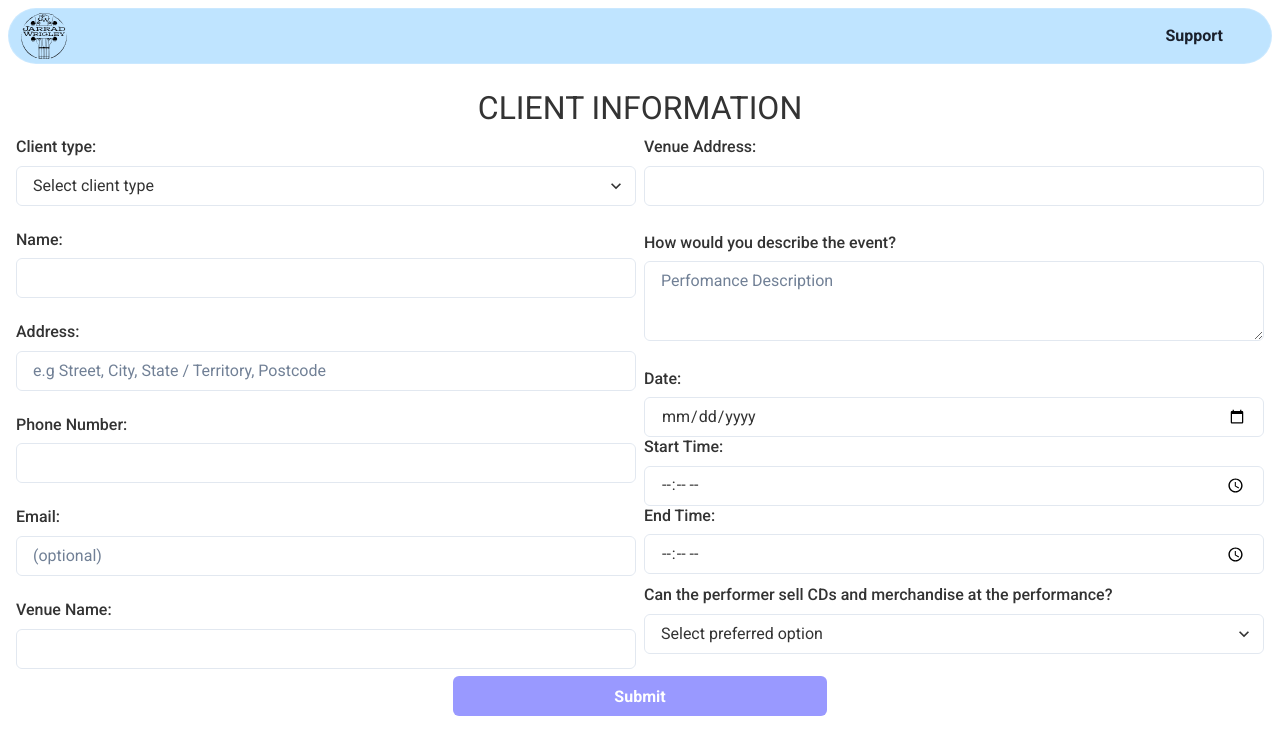
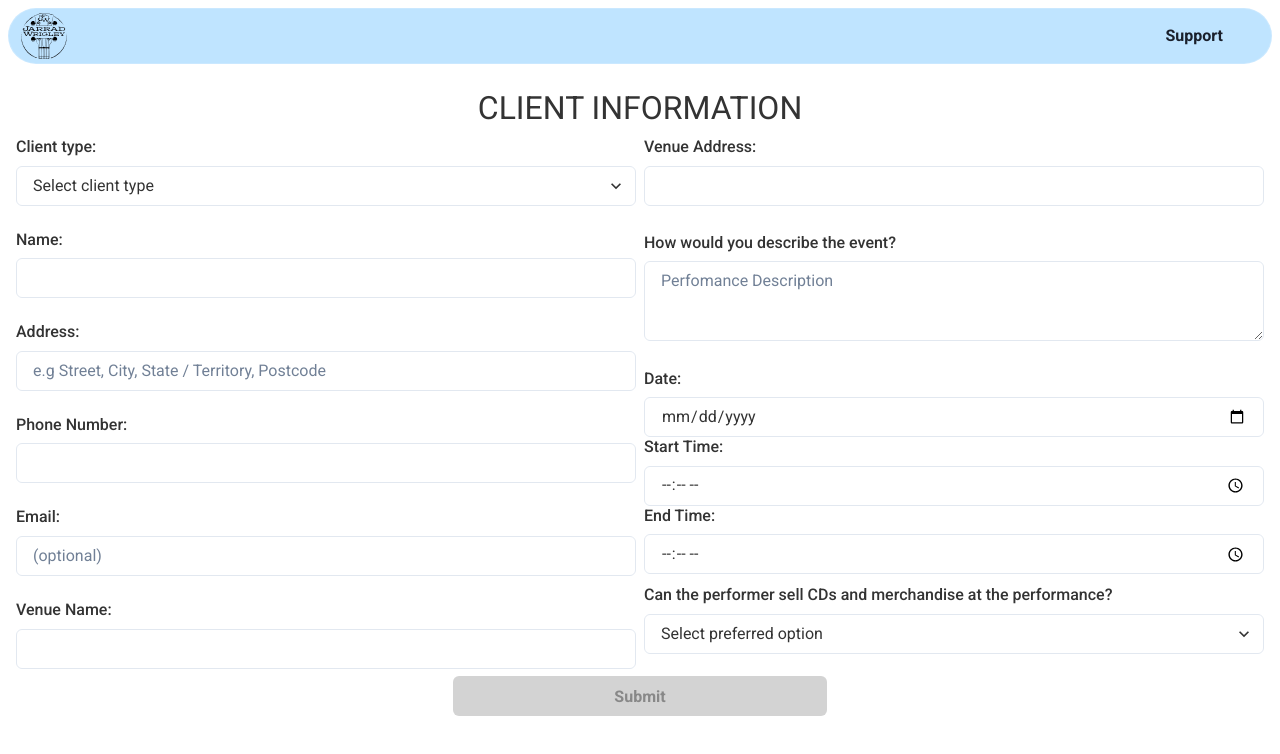
Before and after one commit to DimTony/jarradwrigley, a React (Vite) app: page / in a window 1280 px wide. Shown: the top 754 px of the page. Built offline with nearby package versions, Linux system fonts and the light colour scheme.

Commit message:
chore:cleanup

```diff
--- a/src/components/ClientForm.jsx
+++ b/src/components/ClientForm.jsx
@@ -182,11 +182,12 @@ const ClientForm = ({ handleSubmit, handleChange, data, areFieldsFilled }) => {
             <MobileForm handleChange={handleChange} data={data} />
             <HStack w="100%" justifyContent="center">
               <Button
-                bg={!areFieldsFilled() ? "#9999ff" : "blue"}
+                bg={!areFieldsFilled() ? "#d3d3d3" : "blue"}
                 _hover={{ bg: "#bfe4ff", color: "blue" }}
-                color="#fff"
+                color={!areFieldsFilled() ? "#888" : "#fff"}
                 w="30%"
                 type="submit"
+                cursor={!areFieldsFilled() ? "not-allowed" : "pointer"}
                 // isDisabled={!areFieldsFilled()}
               >
                 Submit
```
